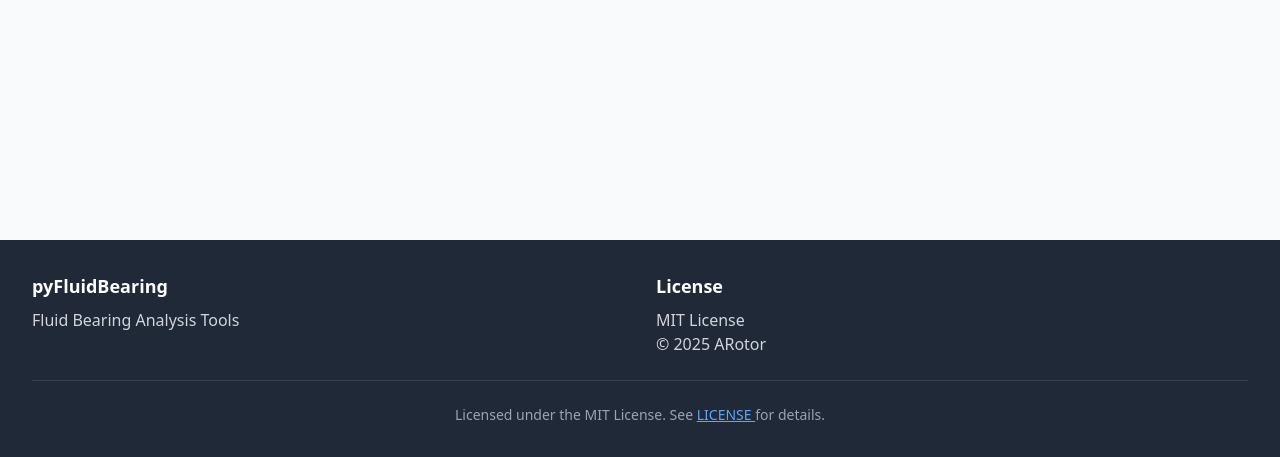
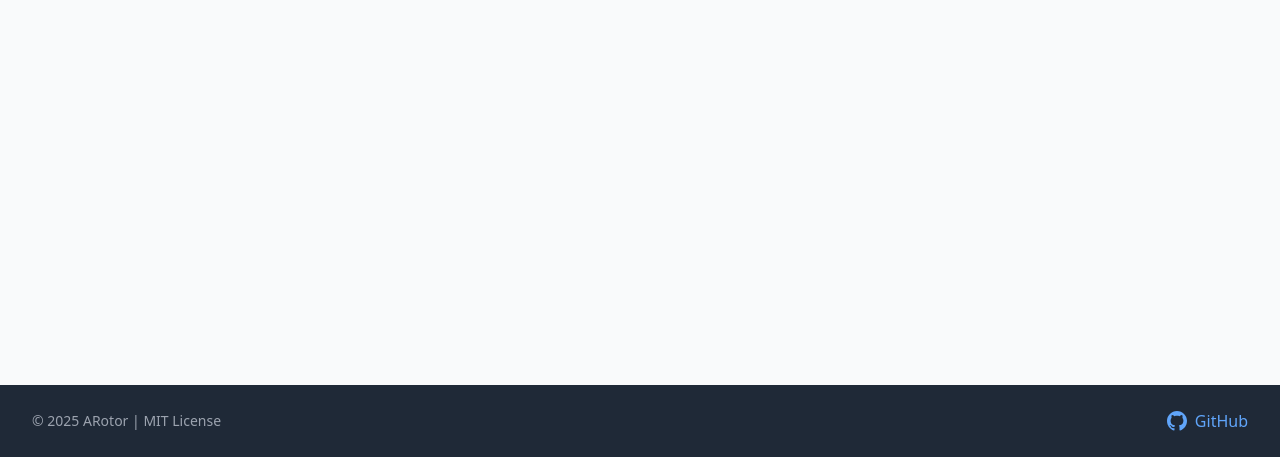
Before and after one commit to 4llu/pyFluidBearing, a Flask app: page / in a window 1280 px wide. Shown: the part 343-800 px from the top of the page. Run offline with Flask 3, Linux system fonts and the light colour scheme; some libraries are stand-ins or nearby versions.

Commit message:
Update footer

```diff
--- a/src-webUI/templates/base.html
+++ b/src-webUI/templates/base.html
@@ -51,36 +51,29 @@
 
         <!-- Footer -->
         <footer class="bg-gray-800 text-white mt-auto">
-            <div class="max-w-7xl mx-auto px-4 sm:px-6 lg:px-8 py-8">
-                <div class="grid grid-cols-1 md:grid-cols-2 gap-8">
-                    <div>
-                        <h3 class="text-lg font-semibold mb-2">
-                            pyFluidBearing
-                        </h3>
-                        <p class="text-gray-300">
-                            Fluid Bearing Analysis Tools
-                        </p>
+            <div class="max-w-7xl mx-auto px-4 sm:px-6 lg:px-8 py-6">
+                <div class="flex justify-between items-center">
+                    <div class="text-gray-400 text-sm">
+                        <p>&copy; 2025 ARotor | MIT License</p>
                     </div>
                     <div>
-                        <h4 class="text-lg font-semibold mb-2">License</h4>
-                        <p class="text-gray-300">MIT License</p>
-                        <p class="text-gray-300">&copy; 2025 ARotor</p>
+                        <a
+                            href="https://github.com/4llu/pyFluidBearing"
+                            target="_blank"
+                            class="text-blue-400 hover:text-blue-300 transition flex items-center gap-2"
+                        >
+                            <svg
+                                class="w-5 h-5"
+                                fill="currentColor"
+                                viewBox="0 0 24 24"
+                            >
+                                <path
+                                    d="M12 0c-6.626 0-12 5.373-12 12 0 5.302 3.438 9.8 8.207 11.387.599.111.793-.261.793-.577v-2.234c-3.338.726-4.033-1.416-4.033-1.416-.546-1.387-1.333-1.756-1.333-1.756-1.089-.745.083-.729.083-.729 1.205.084 1.839 1.237 1.839 1.237 1.07 1.834 2.807 1.304 3.492.997.107-.775.418-1.305.762-1.604-2.665-.305-5.467-1.334-5.467-5.931 0-1.311.469-2.381 1.236-3.221-.124-.303-.535-1.524.117-3.176 0 0 1.008-.322 3.301 1.23.957-.266 1.983-.399 3.003-.404 1.02.005 2.047.138 3.006.404 2.291-1.552 3.297-1.23 3.297-1.23.653 1.653.242 2.874.118 3.176.77.84 1.235 1.911 1.235 3.221 0 4.609-2.807 5.624-5.479 5.921.43.372.823 1.102.823 2.222v3.293c0 .319.192.694.801.576 4.765-1.589 8.199-6.086 8.199-11.386 0-6.627-5.373-12-12-12z"
+                                />
+                            </svg>
+                            GitHub
+                        </a>
                     </div>
-                </div>
-                <div
-                    class="mt-6 pt-6 border-t border-gray-700 text-center text-gray-400 text-sm"
-                >
-                    <p>
-                        Licensed under the MIT License. See
-                        <a
-                            href="https://github.com/4llu/pyFluidBearing/blob/main/LICENSE"
-                            target="_blank"
-                            class="text-blue-400 hover:text-blue-300 underline"
-                        >
-                            LICENSE
-                        </a>
-                        for details.
-                    </p>
                 </div>
             </div>
         </footer>
```
